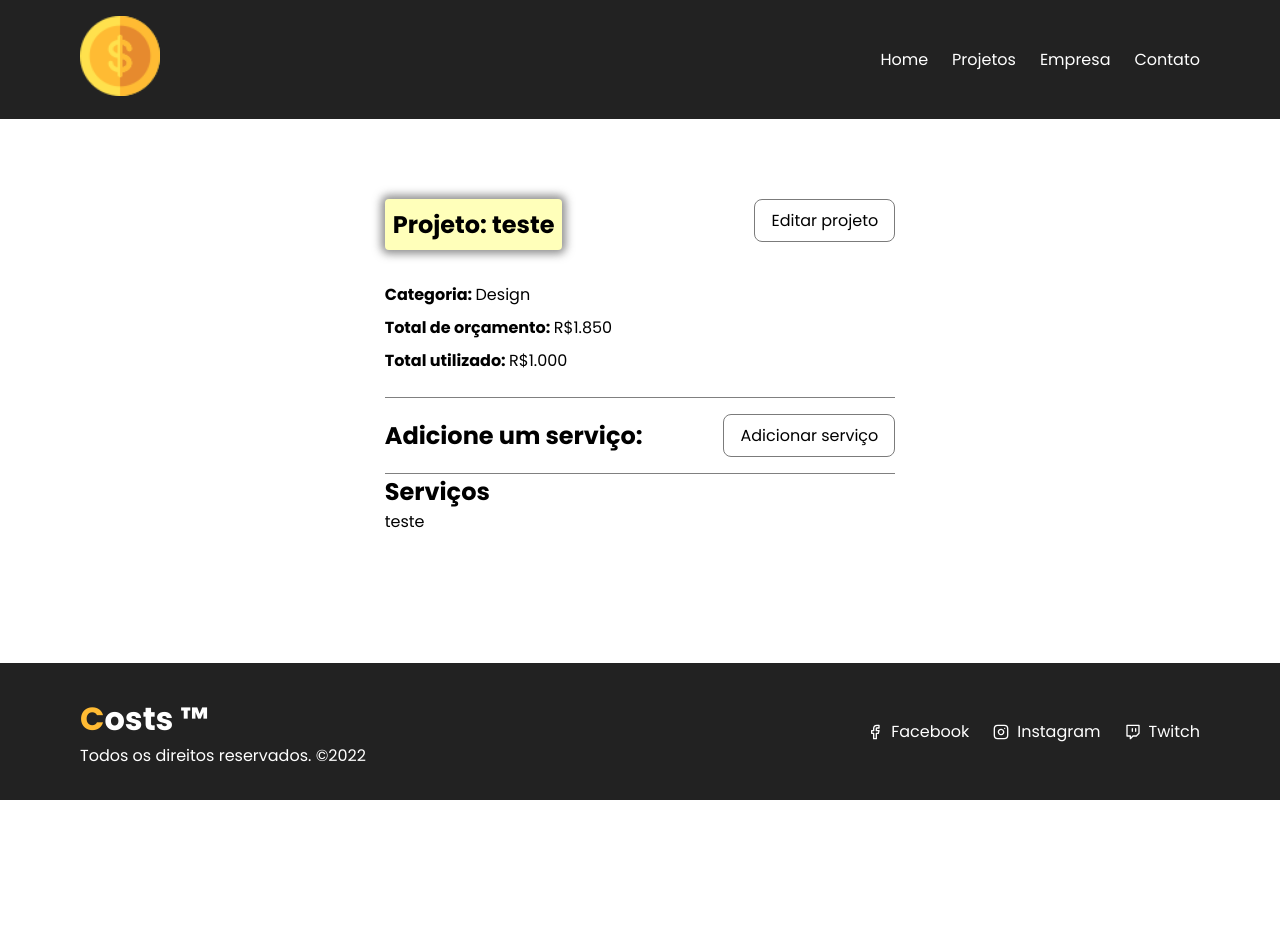
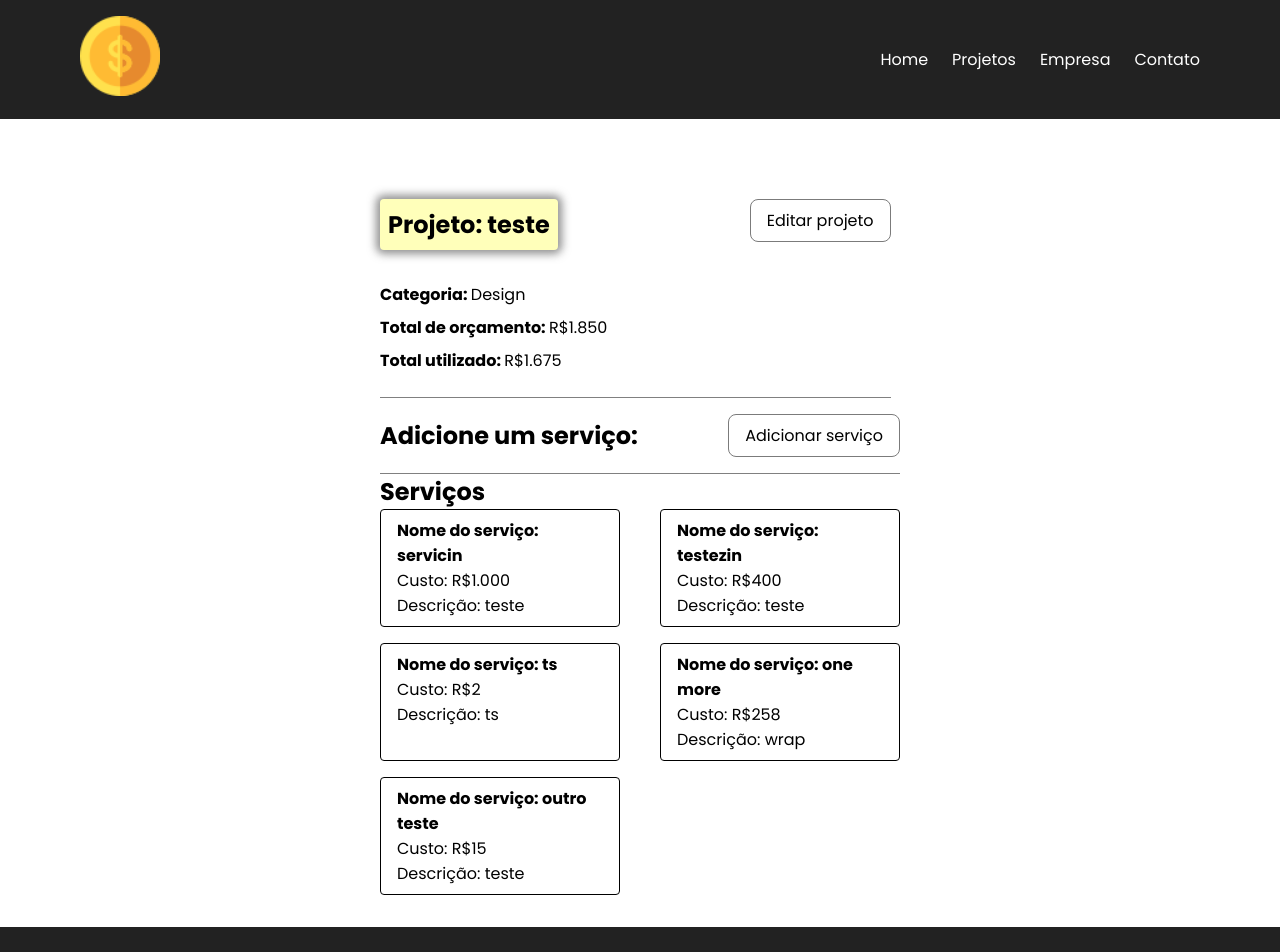
Before and after one commit to alisonBRs/costs-project, a React (Create React App) app: page /project/1 in a window 1280 px wide. Shown: the top 952 px of the page. Before the commit the page ends 800 px from the top, so only its background shows below. Built offline with nearby package versions, Linux system fonts and the light colour scheme; data requests are answered from the project's data file.

Commit message:
service card added

```diff
--- a/db.json
+++ b/db.json
@@ -7,13 +7,37 @@
         "id": "3",
         "name": "Design"
       },
-      "cost": 1000,
+      "cost": 1675,
       "services": [
         {
           "name": "servicin",
           "cost": "1000",
           "description": "teste",
           "id": "ebd115a6-3710-45c8-92bd-874f0df31919"
+        },
+        {
+          "name": "testezin",
+          "cost": "400",
+          "description": "teste",
+          "id": "141237eb-ae80-4cb6-b247-8edda224b90d"
+        },
+        {
+          "name": "ts",
+          "cost": "2",
+          "description": "ts",
+          "id": "23e58de7-dd4b-4119-9888-493be3b3938d"
+        },
+        {
+          "name": "one more",
+          "cost": "258",
+          "description": "wrap",
+          "id": "6b6ea1f2-1a64-4368-88dd-2874f9c475cb"
+        },
+        {
+          "name": "outro teste",
+          "cost": "15",
+          "description": "teste",
+          "id": "9752eb8b-0d3a-4204-bc56-d64cfc7a3fe7"
         }
       ],
       "id": 1
--- a/src/components/Pages/Project.jsx
+++ b/src/components/Pages/Project.jsx
@@ -6,6 +6,8 @@ import { Message } from "../Layout/Message"
 import ProjectForm from "../Project/ProjectForm"
 import Container from "../Layout/Container"
 import { ServiceForm } from "../Service/ServiceForm"
+import { ServiceCard } from "../Service/ServiceCard"
+
 import styles from "./project.module.css"
 import style from "../form/button.module.css"
 
@@ -167,7 +169,15 @@ export function Project() {
             <h2>Serviços</h2>
             <Container customClass="start">
               {services.length > 0 ? (
-                <p>teste</p>
+                <div className={styles.service_content}>
+                  {services.map((service) => (
+                    <ServiceCard
+                      name={service.name}
+                      cost={service.cost}
+                      description={service.description}
+                    />
+                  ))}
+                </div>
               ) : (
                 <p>Não há serviços cadastrados.</p>
               )}
--- a/src/components/Pages/project.module.css
+++ b/src/components/Pages/project.module.css
@@ -4,7 +4,7 @@
   align-items: center;
   justify-content: flex-start;
   text-align: start;
-  width: 100%;
+  width: 32.5rem;
 }
 
 .project_content {
@@ -41,6 +41,13 @@
   text-align: start;
 }
 
+.service_content {
+  display: flex;
+  justify-content: space-between;
+  gap: 1rem;
+  flex-wrap: wrap;
+}
+
 .details_container h2 {
   background: rgb(255, 255, 186);
   border-radius: 0.25rem;
--- /dev/null
+++ b/src/components/Service/ServiceCard.jsx
@@ -0,0 +1,11 @@
+import styles from "./ServiceCard.module.css"
+
+export function ServiceCard({ name, cost, description }) {
+  return (
+    <div className={styles.ServiceCard_content}>
+      <h4>Nome do serviço: {name}</h4>
+      <p>Custo: R${Number(cost).toLocaleString("pt-br")}</p>
+      <p>Descrição: {description}</p>
+    </div>
+  )
+}
--- /dev/null
+++ b/src/components/Service/ServiceCard.module.css
@@ -0,0 +1,6 @@
+.ServiceCard_content {
+  border-radius: 0.25rem;
+  padding: 0.5rem 1rem;
+  width: 15rem;
+  border: 1px solid black;
+}
```
